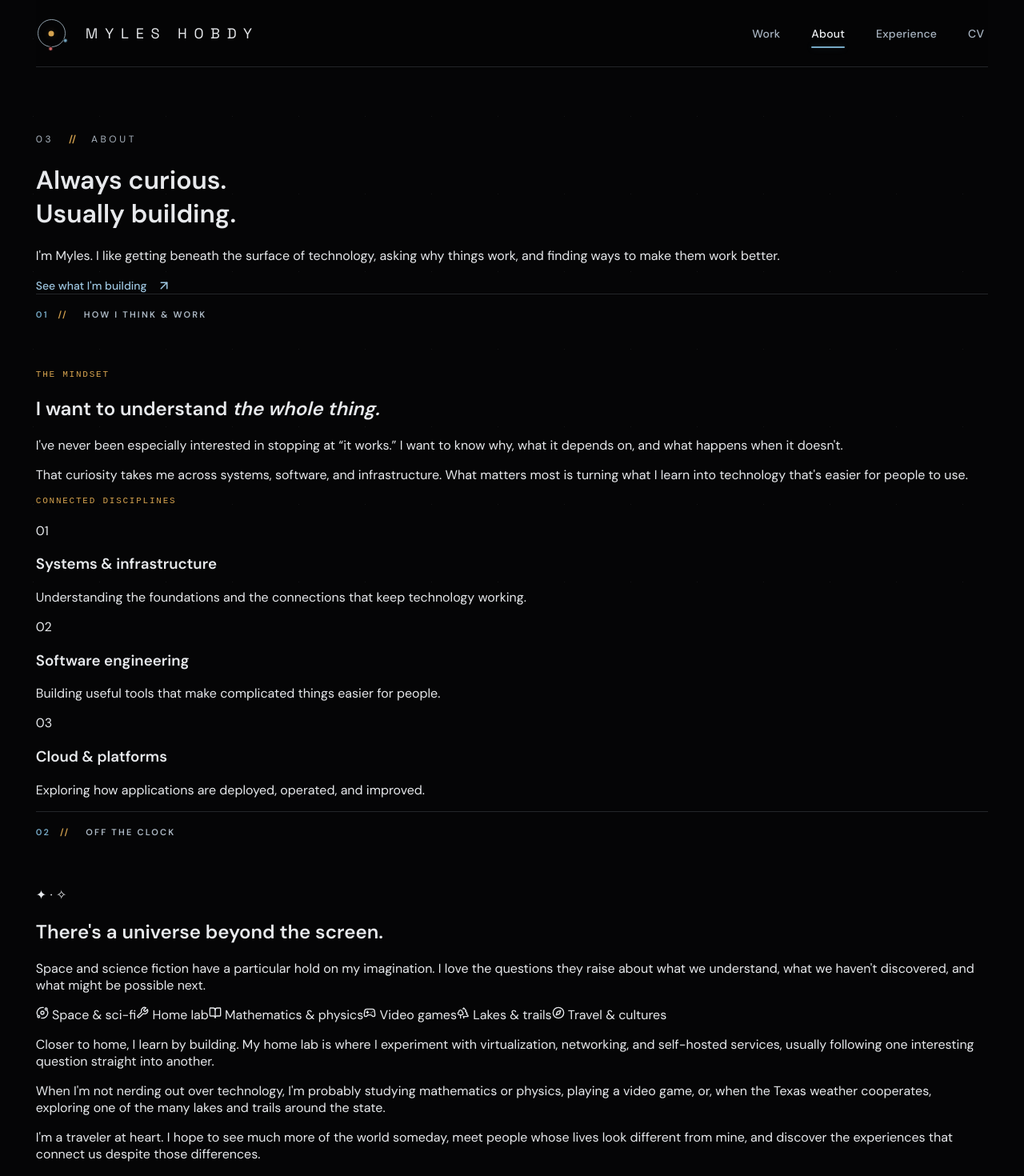
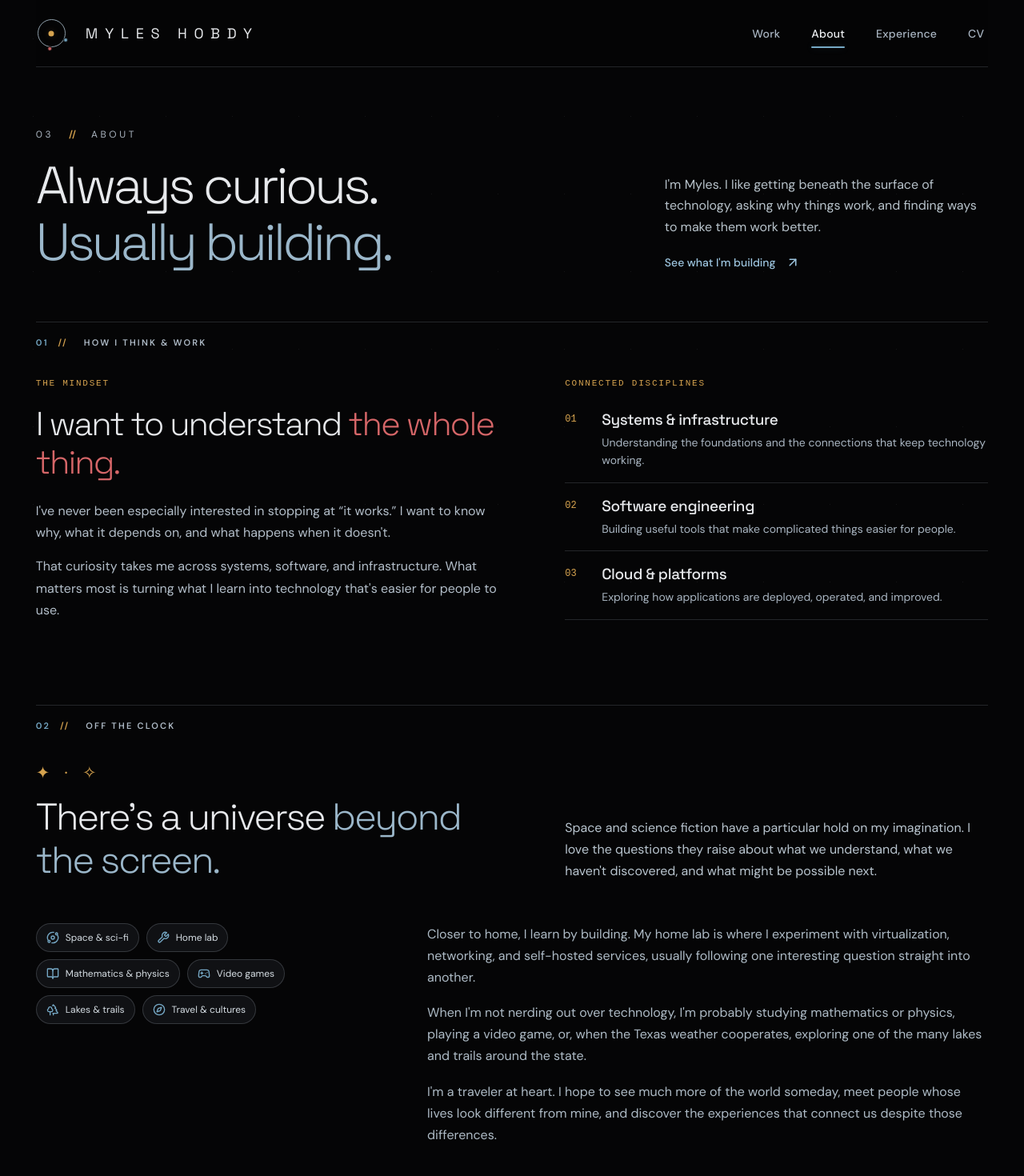
Before and after one commit to casual-loops/mylesh-portfolio, a Next.js app: page /about in a window 1280 px wide. Shown: the top 1470 px of the page at 80% size. Built offline with nearby package versions, Linux system fonts and the light colour scheme.

Commit message:
style: compact About layout with engineering split and personal reflection

```diff
--- a/app/globals.css
+++ b/app/globals.css
@@ -740,3 +740,46 @@ body:before{background-image:radial-gradient(#b8c1cb .55px,transparent .8px);opa
 .project-card .project-name-row .project-open svg{color:var(--accent-terra);}
 .project-card:hover .project-name-row .project-open svg,
 .project-card:focus-visible .project-name-row .project-open svg{color:var(--accent-terra);}
+
+/* About v2: varied editorial rhythm and compact spacing. */
+.about-page-v2{padding-top:clamp(46px,5vw,78px);padding-bottom:clamp(75px,7vw,120px);}
+.about-v2-intro{padding:0 0 clamp(40px,5vw,75px);}
+.about-v2-intro>.eyebrow{margin-bottom:21px;}
+.about-v2-intro-grid{display:grid;grid-template-columns:minmax(0,1.25fr) minmax(270px,.7fr);gap:clamp(25px,5vw,90px);align-items:end;}
+.about-v2-intro h1{font-family:var(--font-display);font-weight:300;letter-spacing:-.06em;line-height:1.08;font-size:clamp(44px,5.1vw,88px);margin:0;}
+.about-v2-intro h1 span{color:#9BB7CA;}
+.about-v2-intro-grid>div>p{font-size:clamp(16px,1.1vw,19px);line-height:1.65;color:#B8C3CB;margin:0 0 20px;}
+.about-v2-engineering{margin-bottom:clamp(55px,7vw,105px);}
+.about-v2-engineering .about-section-label,.about-v2-personal .about-section-label{margin-bottom:clamp(23px,3vw,44px);}
+.about-v2-engineering-grid{display:grid;grid-template-columns:minmax(0,1.05fr) minmax(0,.95fr);gap:clamp(34px,6vw,110px);}
+.about-v2-mindset h2{font-family:var(--font-display);font-size:clamp(33px,3.25vw,55px);font-weight:300;letter-spacing:-.048em;line-height:1.15;margin:0 0 23px;max-width:580px;}
+.about-v2-mindset h2 em{color:#D56668;font-style:normal;}
+.about-v2-mindset>p:not(.about-small-label){font-size:clamp(16px,1.1vw,19px);line-height:1.7;color:#B3BEC9;margin:0 0 15px;max-width:635px;}
+.about-v2-disciplines .about-small-label{margin-bottom:11px;}
+.about-v2-discipline{display:grid;grid-template-columns:28px 1fr;gap:18px;border-bottom:1px solid var(--line);padding:16px 0;}
+.about-v2-discipline>span{font:12px monospace;color:var(--accent-ochre);padding-top:5px;}
+.about-v2-discipline h3{font-family:var(--font-display);font-weight:500;font-size:19px;letter-spacing:-.02em;margin:0 0 6px;}
+.about-v2-discipline p{font-size:14px;line-height:1.55;color:#A9B5C1;margin:0;}
+.about-v2-personal-head{display:grid;grid-template-columns:minmax(0,1.05fr) minmax(0,.95fr);gap:clamp(34px,6vw,110px);align-items:end;margin-bottom:clamp(26px,4vw,55px);}
+.about-v2-stars{display:block;color:var(--accent-ochre);font-size:21px;letter-spacing:.3em;margin-bottom:14px;}
+.about-v2-personal-head h2{font-family:var(--font-display);font-size:clamp(34px,3.65vw,63px);font-weight:300;line-height:1.16;letter-spacing:-.05em;margin:0;max-width:680px;}
+.about-v2-personal-head h2 span{color:#9BB7CA;}
+.about-v2-personal-head>p{font-size:clamp(16px,1.12vw,19px);color:#B9C5CF;line-height:1.7;margin:0;}
+.about-v2-personal-body{display:grid;grid-template-columns:minmax(225px,.57fr) minmax(0,1fr);gap:clamp(32px,7vw,130px);margin-bottom:clamp(30px,4vw,55px);}
+.about-v2-interests{display:flex;flex-wrap:wrap;align-content:start;align-items:start;gap:9px;max-width:360px;}
+.about-v2-interests>span{display:inline-flex;align-items:center;gap:8px;padding:9px 12px;border:1px solid rgba(171,180,194,.23);border-radius:999px;color:#D5DDE3;font-size:12px;background:#101114;}
+.about-v2-interests svg{color:var(--accent-sage);}
+.about-v2-personal-copy p{font-size:clamp(16px,1.08vw,18px);line-height:1.7;color:#AEBBC6;margin:0 0 17px;}
+.about-v2-reflection{position:relative;margin:0;padding:clamp(23px,3vw,43px) clamp(24px,4vw,65px);border-left:2px solid var(--accent-terra);background:linear-gradient(110deg,rgba(118,169,198,.075),rgba(17,18,20,.55) 65%,transparent);font-family:var(--font-display);font-size:clamp(19px,2vw,32px);line-height:1.48;letter-spacing:-.025em;color:#E0E6EC;}
+.about-v2-reflection em{font-style:normal;color:#9DC3DD;}
+.about-v2-quote-mark{color:var(--accent-terra);font-size:clamp(30px,4vw,55px);line-height:0;vertical-align:-.15em;margin-right:8px;}
+@media(max-width:850px){
+ .about-v2-intro-grid,.about-v2-engineering-grid,.about-v2-personal-head{grid-template-columns:1fr;gap:20px;}
+ .about-v2-personal-body{grid-template-columns:1fr;gap:24px;}
+ .about-v2-interests{max-width:none;}
+}
+@media(max-width:580px){
+ .about-v2-intro h1{font-size:clamp(43px,10vw,62px);}
+ .about-v2-interests>span{padding:8px 10px;font-size:11px;}
+ .about-v2-reflection{padding:23px;}
+}
```
